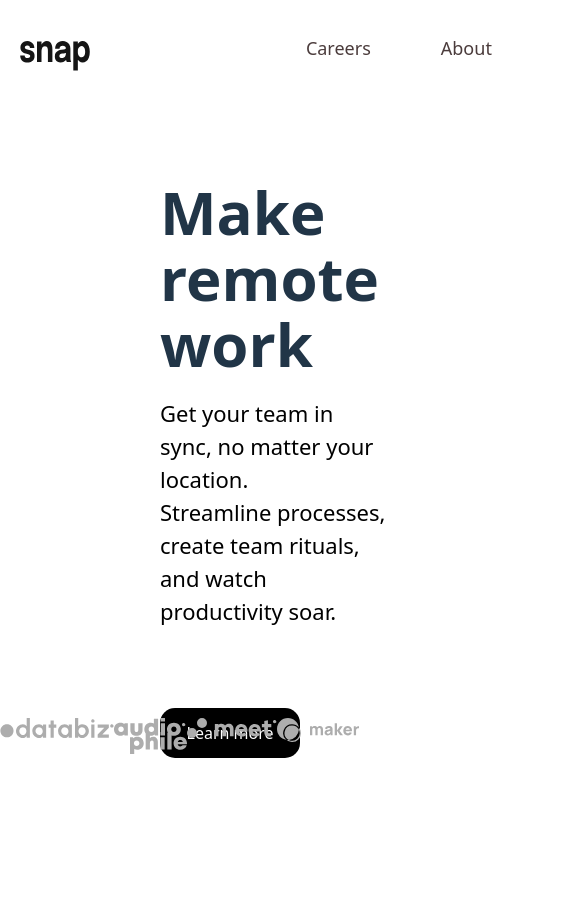
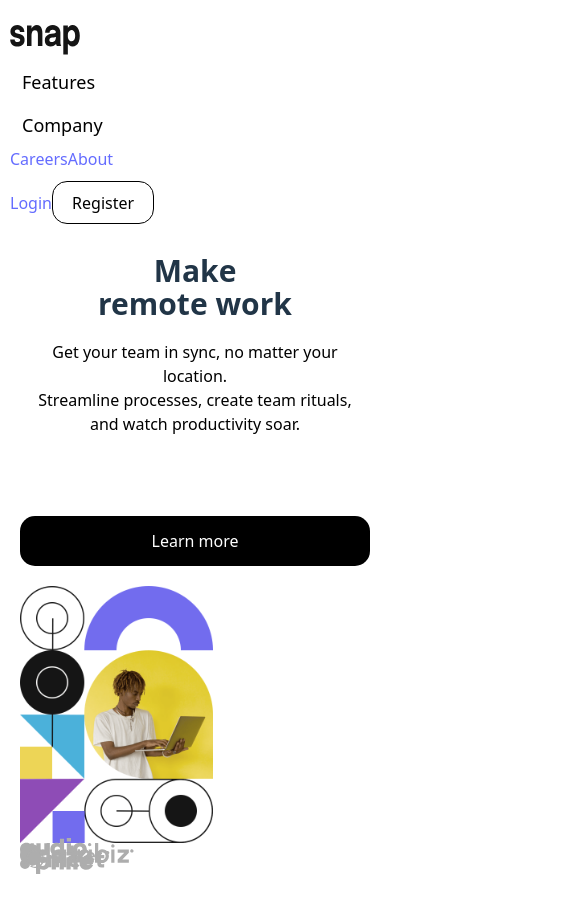
Before and after one commit to Ndima-karabo17/UI-Challenge-React, a React (Vite) app: page / in a window 390 px wide. Shown: the top 912 px of the page, 585 px wide, since content can reach past the window. Before the commit the page ends 844 px from the top, so only its background shows below. Built offline with nearby package versions, Linux system fonts and the light colour scheme.

Commit message:
Update Styles.css
I have added a media query and removed overflow-y: hidden

```diff
--- a/src/Styles.css
+++ b/src/Styles.css
@@ -2,9 +2,7 @@
   margin:0;
   padding: 0;
 }
-body{
-    overflow-y:hidden ;
-}
+
 .app{
   width: 100%;
   height: 100%;
@@ -80,17 +78,18 @@ header{
 }
 
 
-.career-nav{
+.career-div{
   display: flex;
   gap: 70px;
   margin-top: 4px;
 }
-.career-nav a{
+.career-div a{
 text-decoration: none;
 color: rgb(75, 60, 60);
 font-weight: normal;
-margin-top: 5px;
+margin-top: 10px;
 font-size: 18px;
+
 
 }
 .makes-div{
@@ -171,3 +170,73 @@ margin-top: -100px;
   margin-left: 300px;
 
 }
+@media screen and (max-width: 768px) {
+  header {
+    flex-direction: column;
+    align-items: flex-start;
+    padding: 10px;
+  }
+
+  .dropdown {
+    margin-left: 0;
+  }
+
+  .dropbtn {
+    margin-left: 0;
+  }
+
+  .dropdown-content {
+    margin-left: 0;
+    min-width: 100%;
+  }
+
+  .career-div {
+    flex-direction: column;
+    gap: 20px;
+    margin-top: 10px;
+  }
+
+  .makes-div {
+    flex-direction: column;
+    padding: 20px;
+    align-items: center;
+  }
+
+  .smaller-div {
+    width: 100%;
+    margin: 20px 0 0 0;
+    text-align: center;
+  }
+
+  #first-heading {
+    font-size: 40px;
+  }
+
+  .paragraph {
+    font-size: 18px;
+  }
+
+  .infor {
+    flex-direction: column;
+    padding: 20px;
+    margin: 0;
+  }
+
+  #laptop-guy {
+    width: 100%;
+    margin: 20px auto;
+  }
+}
+@media screen and (max-width: 480px) {
+  #first-heading {
+    font-size: 30px;
+  }
+
+  .paragraph {
+    font-size: 16px;
+  }
+
+  .learn {
+    width: 100%;
+  }
+}
```
